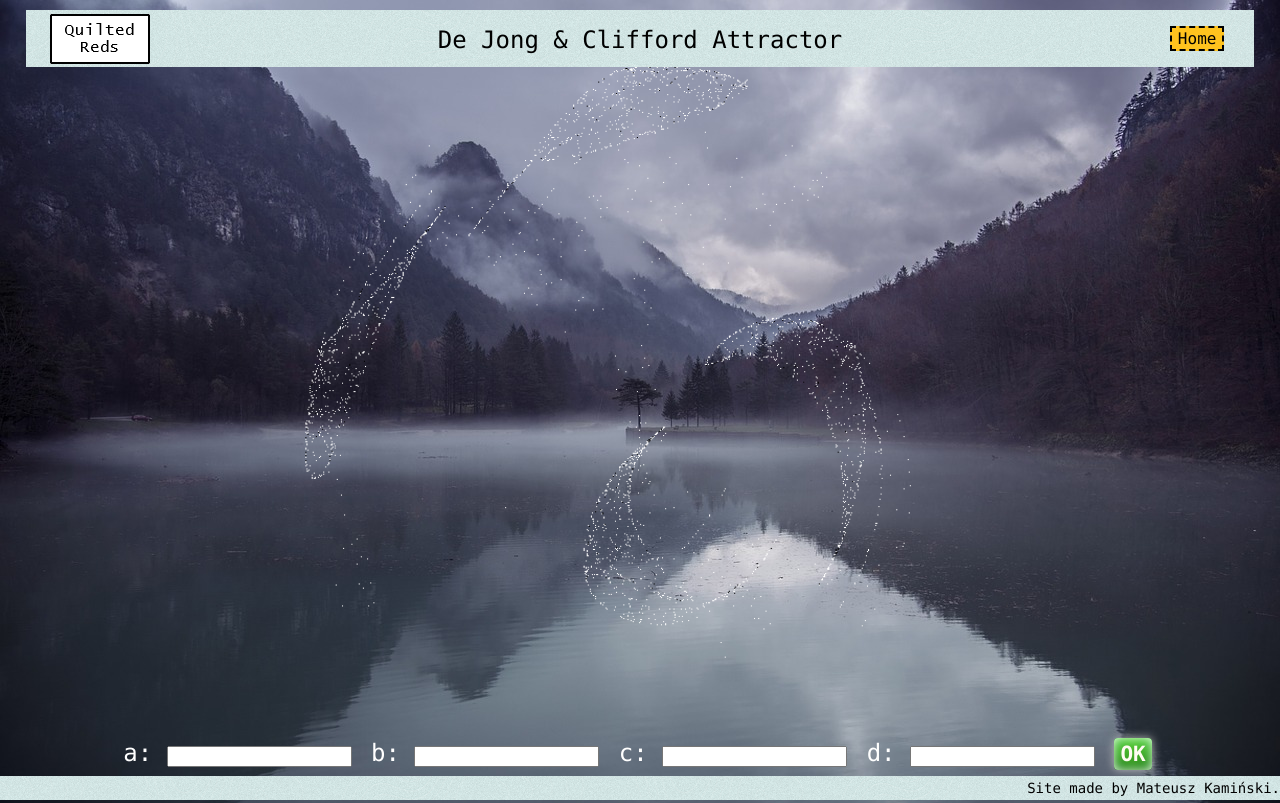
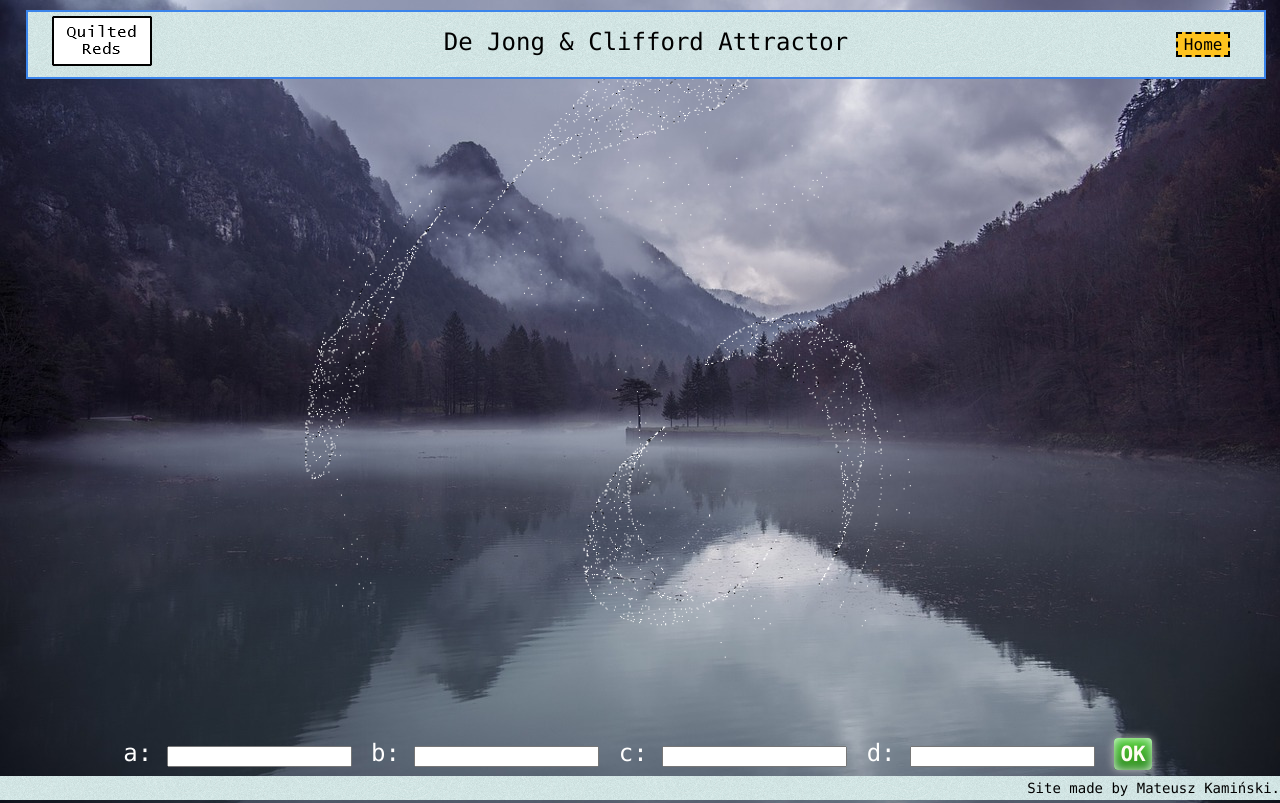
Before and after one commit to Mathisplay/quilted-reds, a PHP site: page /attractor.html in a window 1280 px wide. Run offline with PHP 8.4, Linux system fonts and the light colour scheme.

Commit message:
Update main.css

```diff
--- a/main.css
+++ b/main.css
@@ -12,6 +12,8 @@
 	text-align: right;
 	width: 96%;
 	background-image: url("d4cddc1c.png");
+	padding: 4px;
+	border: 2px solid #3A84EB;
 	//z-index: 9999999;
 }
 
```
